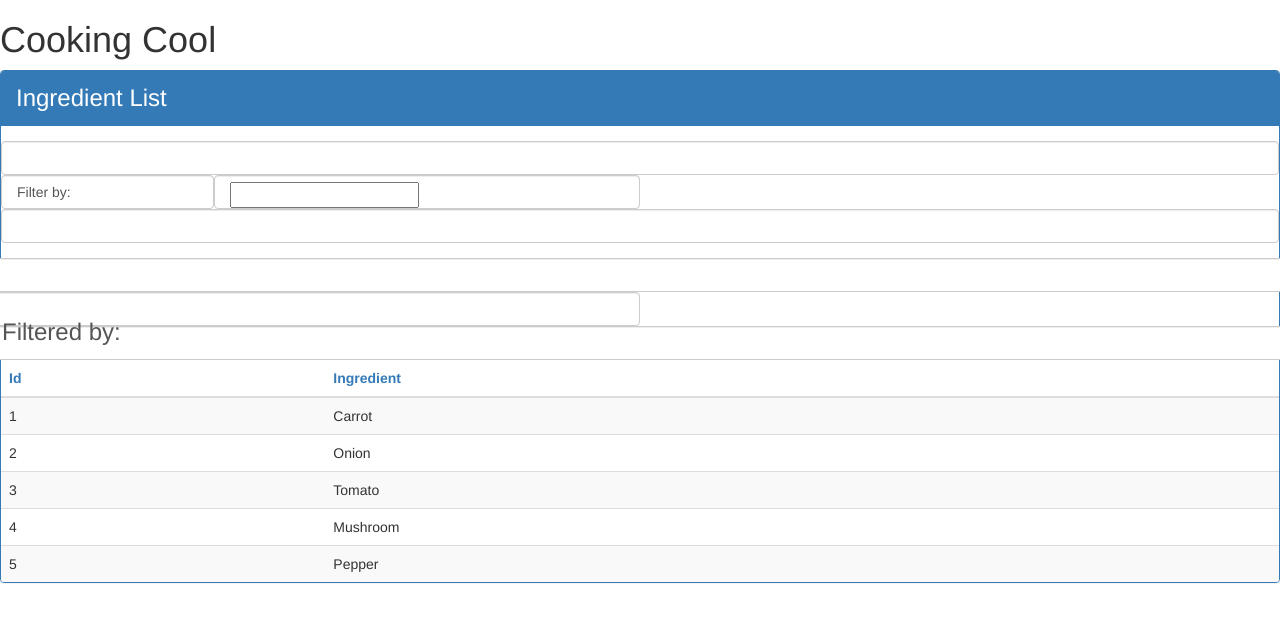
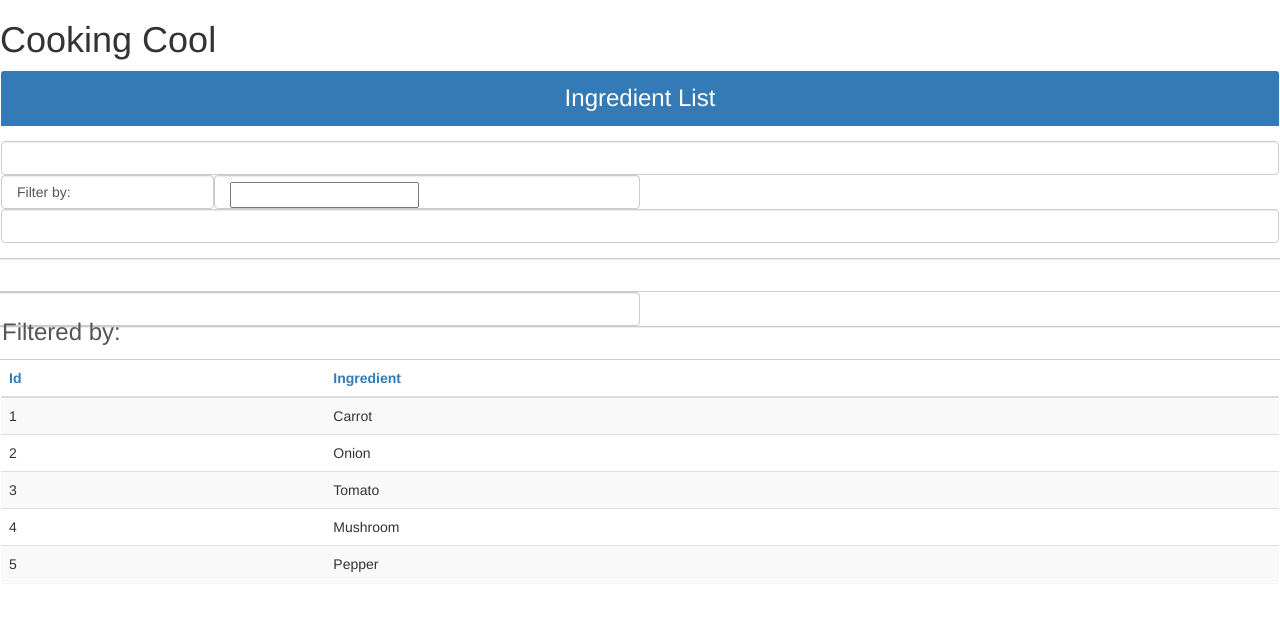
Before and after one commit to stezalydesign/cookingcool, an Angular app in the folder angular/: page / in a window 1280 px wide. Shown: the top 622 px of the page. Built offline with nearby package versions, Linux system fonts and the light colour scheme.

Commit message:
#7 Changed title

```diff
--- a/angular/src/styles.css
+++ b/angular/src/styles.css
@@ -5,6 +5,7 @@ li {
 
 div.card-header {
   font-size: x-large;
+	text-align: center
 }
 
 
@@ -17,13 +18,12 @@ div.card-header {
           box-shadow: 0 1px 1px rgba(0, 0, 0, .05);
 }
 
-.card-primary {
-  border-color: #337ab7;
-}
+
 .card-primary > .card-header {
   color: #fff;
   background-color: #337ab7;
   border-color: #337ab7;
+
 }
 .card-primary > .card-header + .card-collapse > .card.card-block {
   border-top-color: #337ab7;
```
